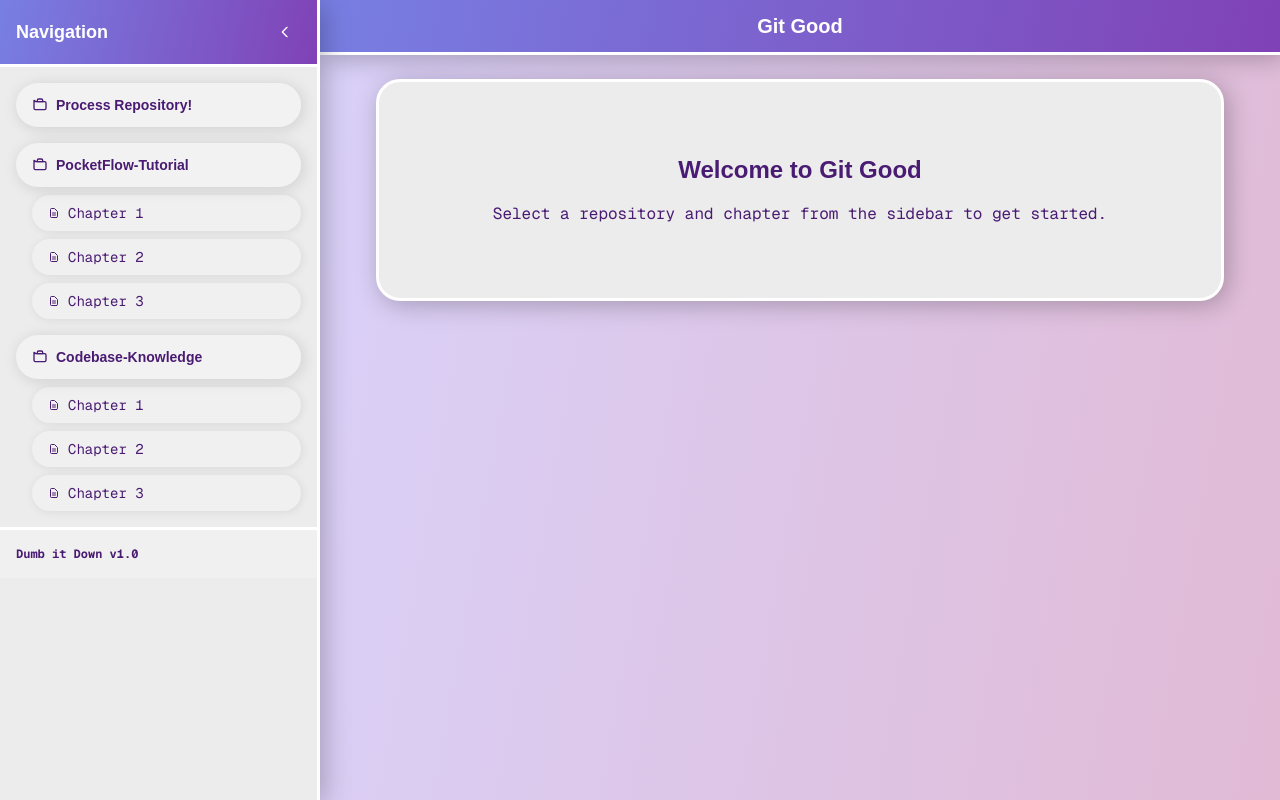
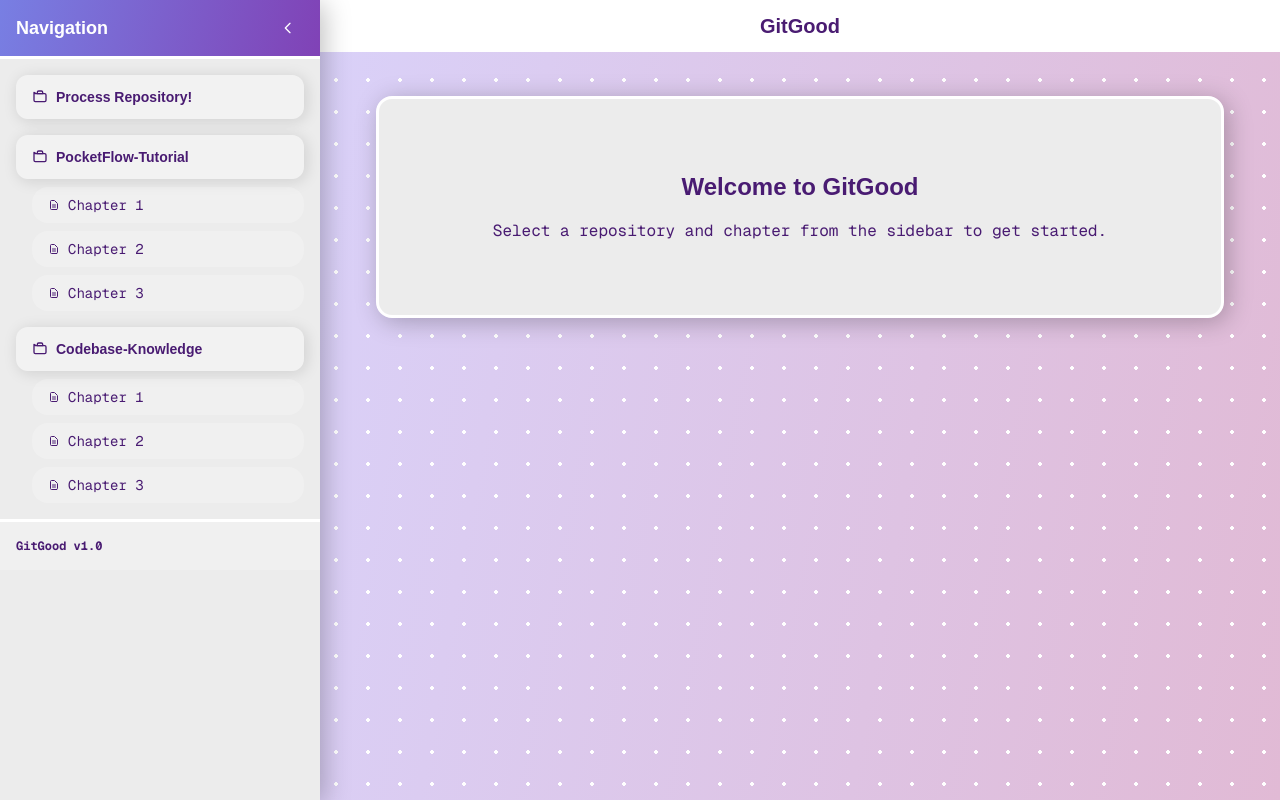
Before and after one commit to deadly-nightshade/hackatgt25, a Next.js app: page / in a window 1280 px wide. Built offline with nearby package versions, Linux system fonts and the light colour scheme.

Commit message:
updated ui + diagram

```diff
--- a/src/app/components/Diagram.tsx
+++ b/src/app/components/Diagram.tsx
@@ -19,7 +19,7 @@ function Diagram({ inputData }: DiagramProps) {
   const handleFileClick = () => setShowContent((prev) => !prev);
 
   return (
-    <div className="relative w-full min-h-screen flex flex-col items-center p-10 pt-28">
+    <div className="relative w-full min-h-screen flex flex-col items-center p-10 pt-20">
       {/* Full-screen background gradient */}
       <div className="fixed inset-0 w-full h-full -z-10 bg-[linear-gradient(100deg,rgba(216,213,255,1)_9%,rgba(225,186,213,1)_100%)] border-[5px] border-white rounded-2xl"/>
       <div className="absolute inset-0 -z-10 h-full w-full bg-[radial-gradient(#e5e7eb_2px,transparent_2px)] [background-size:32px_32px]" />
@@ -114,20 +114,20 @@ function Diagram({ inputData }: DiagramProps) {
                 isOpen: openCards.includes(cls.name),
                 onClick: () =>
                   setOpenCards((prev) => {
-                    // Close all function popups from previously open classes
-                    const allFunctionNames = (inputData.classes ?? [])
-                      .map((c: any) => c.popupFunctionName ?? "function_name()")
-                      .filter(Boolean);
-                    const othersOnLine = (inputData.classes ?? [])
+                    // Gather all class names except the one being opened
+                    const otherClassNames = (inputData.classes ?? [])
                       .map((c: any, idx: number) => (idx === i ? null : c?.name))
                       .filter(Boolean) as string[];
+                    // Gather all function names from all classes
+                    const allFunctionNames = (inputData.classes ?? [])
+                      .map((c: any) => c.popupFunctionNames ?? ["function_name()"])
+                      .flat();
+                    // Remove all other class and function popups
+                    let pruned = prev.filter((name) => !otherClassNames.includes(name) && !allFunctionNames.includes(name));
                     const currentlyOpen = prev.includes(cls.name);
-                    let pruned = prev.filter((name) => !othersOnLine.includes(name));
-                    // Remove all function popups
-                    pruned = pruned.filter((name) => !allFunctionNames.includes(name));
                     return currentlyOpen
-                      ? pruned.filter((name) => name !== cls.name)
-                      : [cls.name, ...pruned];
+                      ? []
+                      : [cls.name];
                   }),
               }))}
             />
@@ -135,8 +135,7 @@ function Diagram({ inputData }: DiagramProps) {
             {/* Class popups */}
             {(inputData.classes ?? []).map((cls: any) => {
               if (!openCards.includes(cls.name)) return null;
-              const functionName = cls.popupFunctionName ?? "function_name()";
-              const functionTitle = functionName.replace(/\(.*\)/, "");
+              const functionNames: string[] = cls.popupFunctionNames ?? ["function_name()"];
               const nestedClass = cls.nestedClass ?? "Blahblah(Node)";
               const nestedClassTitle = nestedClass.replace(/\(.*\)/, "");
               const nestedExplanation =
@@ -156,34 +155,49 @@ function Diagram({ inputData }: DiagramProps) {
                           cls.description ??
                           `explanation for ${cls.name.replace(/\(.*\)/, "")}`
                         }
-                        nestedItems={[
-                          {
-                            label: `def ${functionName}`,
-                            keyword: "def",
-                            name: functionName,
-                            isOpen: openCards.includes(functionName),
-                            onClick: () => toggle(functionName),
+                        nestedItems={functionNames.map((fnName) => ({
+                          label: `def ${fnName}`,
+                          keyword: "def",
+                          name: fnName,
+                          isOpen: openCards.includes(fnName),
+                          onClick: () => {
+                            setOpenCards((prev) => {
+                              // Gather all function names from all classes
+                              const allFunctionNames = (inputData.classes ?? [])
+                                .map((c: any) => c.popupFunctionNames ?? ["function_name()"])
+                                .flat();
+                              // Remove all function popups
+                              let pruned = prev.filter((name) => !allFunctionNames.includes(name));
+                              const currentlyOpen = prev.includes(fnName);
+                              return currentlyOpen
+                                ? pruned.filter((name) => name !== fnName)
+                                : [fnName, ...pruned];
+                            });
                           },
-                        ]}
+                        }))}
                       />
                     </div>
                   </div>
 
-                  {/* Function popup for function name */}
-                  {openCards.includes(functionName) && (
-                    <div
-                      key={functionName + "-popup"}
+                  {/* Function popups for each function name */}
+                  {functionNames.map((fnName) => {
+                    const functionTitle = fnName.replace(/\(.*\)/, "");
+                    return openCards.includes(fnName) ? (
+                      <div
+                        key={fnName + "-popup"}
                       className="relative w-full flex justify-center"
                       style={{ marginTop: "1px" }}
                     >
                       <div className="w-[350px]">
                         <Card
-                          title={functionTitle}
+                            title={functionTitle}
                           description={`explanation for ${functionTitle}`}
                         />
                       </div>
                     </div>
-                  )}
+                    ) : null;
+                  })}
+
 
                   {/* Nested class popup */}
                   {openCards.includes(nestedClass) && (
--- a/src/app/components/Sidebar.tsx
+++ b/src/app/components/Sidebar.tsx
@@ -39,13 +39,13 @@ export default function Sidebar({
 
       {/* Sidebar with collapsible functionality */}
       <div className={`
-        fixed top-0 left-0 h-full bg-[#ececec] shadow-[4px_4px_25px_#00000040] transform transition-all duration-300 ease-in-out z-50 border-r-[3px] border-white
+        fixed top-0 left-0 h-full bg-[#ececec] shadow-[4px_4px_25px_#00000040] transform transition-all duration-300 ease-in-out z-50
         ${isOpen ? 'translate-x-0' : '-translate-x-full'}
         lg:translate-x-0 lg:static lg:z-auto
         ${isCollapsed ? 'lg:w-16 xl:w-16' : 'w-80 lg:w-64 xl:w-80'}
       `}>
         {/* Header */}
-        <div className="flex items-center justify-between p-4 border-b-[3px] border-white bg-[linear-gradient(103deg,rgba(120,127,227,1)_0%,rgba(128,66,182,1)_100%)]">
+        <div className="flex items-center justify-between px-4 py-3 border-b-[3px] border-white bg-[linear-gradient(103deg,rgba(120,127,227,1)_0%,rgba(128,66,182,1)_100%)]">
           {!isCollapsed && (
             <h2 className="text-lg font-bold text-white">Navigation</h2>
           )}
@@ -95,7 +95,7 @@ export default function Sidebar({
                   <button
                     onClick={() => handleRepoClick(repo.id)}
                     className={`
-                      w-full text-left rounded-3xl text-sm font-bold transition-all duration-300 shadow-[2px_2px_15px_#00000020]
+                      w-full text-left rounded-xl text-sm font-bold transition-all duration-300 shadow-[2px_2px_15px_#00000020]
                       ${isCollapsed ? 'px-2 py-2 flex justify-center' : 'px-4 py-3'}
                       ${currentRepo === repo.id
                         ? 'bg-[linear-gradient(103deg,rgba(120,127,227,1)_0%,rgba(128,66,182,1)_100%)] text-white shadow-[4px_4px_25px_#00000040] border-[2px] border-white'
@@ -121,7 +121,7 @@ export default function Sidebar({
                           key={chapter.id}
                           onClick={() => handleChapterClick(repo.id, chapter.path)}
                           className={`
-                            w-full text-left px-4 py-2 rounded-3xl text-sm transition-all duration-300 shadow-[1px_1px_10px_#00000015] font-mono
+                            bg-none w-full text-left px-4 py-2 rounded-2xl text-sm transition-all duration-300 font-mono
                             ${currentRepo === repo.id && currentChapter === chapter.path
                               ? 'bg-white text-[#491b72] shadow-[3px_3px_20px_#00000030] border-[2px] border-purple-300 font-bold'
                               : 'text-[#491b72] hover:bg-white/40 hover:shadow-[2px_2px_15px_#00000020] bg-white/20'
@@ -147,7 +147,7 @@ export default function Sidebar({
         {/* Footer */}
         <div className="border-t-[3px] border-white p-4 bg-white/20">
           <div className={`text-xs text-[#491b72] font-mono font-bold ${isCollapsed ? 'text-center' : ''}`}>
-            {isCollapsed ? "v1.0" : "Dumb it Down v1.0"}
+            {isCollapsed ? "v1.0" : "GitGood v1.0"}
           </div>
         </div>
       </div>
--- a/src/app/components/constants.ts
+++ b/src/app/components/constants.ts
@@ -45,13 +45,29 @@ export const sampleDiagrams: DiagramData[] = [
       },
     ],
     classes: [
-      { name: "FetchRepo(Node)", popupFunctionName: "prep(self, shared)", nestedExplanation: "explanation for asdfj" } as any,
-      { name: "IdentifyAbstractions(Node)", popupFunctionName: "prep(self, shared)", description: "Identifies abstractions." } as any,
-      { name: "AnalyzeRelationships(Node)", popupFunctionName: "exec(self, prep_res)", nestedClass: "prep(self, shared)", nestedExplanation: "explanation for yippee" } as any,
+      { name: "FetchRepo(Node)", popupFunctionNames: ["prep(self, shared)", "run(self)"] , nestedExplanation: "explanation for asdfj" } as any,
+      { name: "IdentifyAbstractions(Node)", popupFunctionNames: ["prep(self, shared)"] , description: "Identifies abstractions." } as any,
+      { name: "AnalyzeRelationships(Node)", popupFunctionNames: ["exec(self, prep_res)", "analyze(self)"] , nestedClass: "prep(self, shared)", nestedExplanation: "explanation for yippee" } as any,
     ],
-    constants: ["PI = 3.14", "MAX_USERS = 100"],
-    notes: ["This file handles repo fetching", "Abstraction detection is experimental"],
   },
+  {
+    title: "GitGood",
+    file: "main.py",
+    summary: "Lorem ipsum dolor sit amet, consectetur adipiscing elit, sed do eiusmod tempor incididunt ut labore et dolore magna aliqua. Ut enim ad minim veniam, quis nostrud exercitation ullamco laboris nisi ut aliquip ex ea commodo consequat. Duis aute irure dolor in reprehenderit in voluptate velit esse cillum dolore eu fugiat nulla pariatur. Excepteur sint occaecat cupidatat non proident, sunt in culpa qui officia deserunt mollit anim id est laborum.",
+    imports: ["os", "re", "yaml"],
+    functions: [
+      {
+        name: "get_content_for_indices",
+        signature: "get_content_for_indices(files_data, indices)",
+        description: "Gets code snippets based on indices.",
+      },
+    ],
+    classes: [
+      { name: "aaasdfjsf(Node)", popupFunctionNames: ["prep(self, shared)", "run(self)"] , nestedExplanation: "explanation for asdfj" } as any,
+      { name: "asdfasdf(Node)", popupFunctionNames: ["prep(self, shared)"] , description: "Identifies abstractions." } as any,
+      { name: "lskdfjlkjsf(Node)", popupFunctionNames: ["exec(self, prep_res)", "analyze(self)"] , nestedClass: "prep(self, shared)", nestedExplanation: "explanation for yippee" } as any,
+    ],
+  }
 ];
 
 // API Configuration
@@ -63,7 +79,7 @@ export const API_CONFIG = {
 
 // UI Constants
 export const UI_CONSTANTS = {
-  appTitle: "Git Good",
+  appTitle: "GitGood",
   version: "v1.0",
   maxRepositories: 10,
   sidebarWidth: {
--- a/src/app/page.tsx
+++ b/src/app/page.tsx
@@ -195,7 +195,7 @@ export default function App() {
 
         <h1 className="text-3xl font-bold text-[#491b72]">{chapter.title}</h1>
 
-        <div className="bg-[#ececec] rounded-3xl shadow-[4px_4px_25px_#00000040] p-6 border-[3px] border-white">
+        <div className="bg-[#ececec] rounded-2xl shadow-[2px_2px_15px_#00000040] p-6 border-[3px] border-white">
           <h2 className="text-xl font-bold mb-4 text-[#491b72]">Content for {chapter.title}</h2>
           <p className="text-[#491b72] mb-4 font-mono">
             This is the content for {chapter.title} in the {repo.title} repository.
@@ -221,9 +221,13 @@ export default function App() {
   };
 
   return (
-    <div className="flex h-screen bg-[linear-gradient(100deg,rgba(216,213,255,1)_9%,rgba(225,186,213,1)_100%)]">
-      {/* Background pattern overlay with white dots */}
+    <div className="relative h-screen">
+      {/* Gradient background at lowest z-index */}
+      <div className="fixed inset-0 -z-20 h-full w-full bg-[linear-gradient(100deg,rgba(216,213,255,1)_9%,rgba(225,186,213,1)_100%)]"></div>
+      {/* White dots overlay above gradient, below all content */}
       <div className="fixed inset-0 -z-10 h-full w-full bg-[radial-gradient(white_2px,transparent_2px)] [background-size:32px_32px]"></div>
+      {/* Main app content above overlays */}
+      <div className="flex h-screen relative z-0">
 
       {/* Sidebar */}
       <Sidebar
@@ -240,7 +244,7 @@ export default function App() {
       {/* Main Content */}
       <div className="flex-1 flex flex-col lg:ml-0">
         {/* Header with hamburger menu */}
-        <div className="bg-[linear-gradient(103deg,rgba(120,127,227,1)_0%,rgba(128,66,182,1)_100%)] shadow-[4px_4px_25px_#00000040] border-b-[3px] border-white px-4 py-3 flex items-center justify-between lg:justify-center">
+        <div className="bg-[white] px-4 py-3 flex items-center justify-between lg:justify-center">
           <button
             onClick={() => setSidebarOpen(true)}
             className="lg:hidden p-2 rounded-md hover:bg-white/20 transition-colors"
@@ -250,7 +254,7 @@ export default function App() {
             </svg>
           </button>
 
-          <h1 className="text-xl font-bold text-white">
+          <h1 className="text-xl font-bold text-[#4A1C72]">
             {UI_CONSTANTS.appTitle}
           </h1>
 
@@ -261,14 +265,14 @@ export default function App() {
         <div className="flex-1 overflow-auto">
           <div className="p-6 max-w-4xl mx-auto space-y-6">
             {/* Main content in white container */}
-            <div className="bg-[#ececec] rounded-3xl shadow-[4px_4px_25px_#00000040] border-[3px] border-white p-6">
+            <div className="bg-[#ececec] rounded-2xl shadow-[4px_4px_25px_#00000040] border-[3px] border-white p-6 mt-5">
               {renderCurrentView()}
             </div>
 
             {/* Diagram outside the white container - directly on purple background */}
             {currentView && currentView.repo !== PROCESS_REPOSITORY_ID && sampleDiagrams.length > 0 && (
               <div>
-                <h2 className="text-xl font-bold mb-4 text-[#491b72]">Code Diagram</h2>
+                <h2 className="text-xl font-bold text-[#491b72] bg-[#ececec] rounded-2xl shadow-[4px_4px_25px_#00000040] border-[3px] border-white p-6 mt-5">Code Diagram</h2>
                 {sampleDiagrams.map((d, i) => (
                   <Diagram key={i} inputData={d} />
                 ))}
@@ -278,5 +282,6 @@ export default function App() {
         </div>
       </div>
     </div>
+  </div>
   );
 }
```
